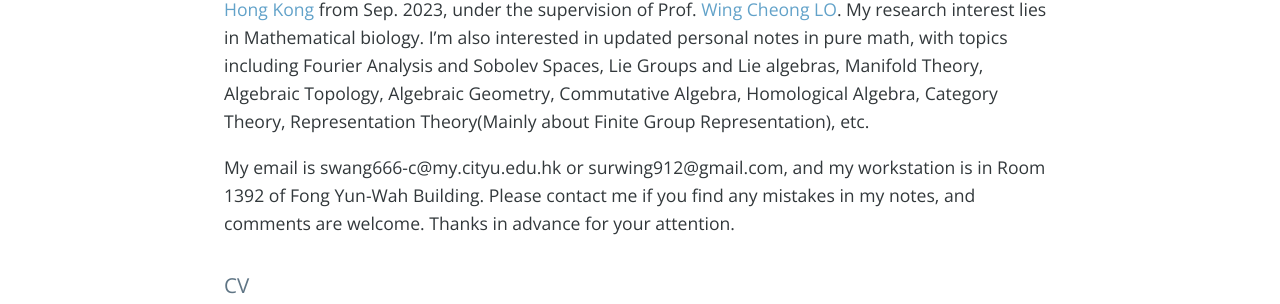
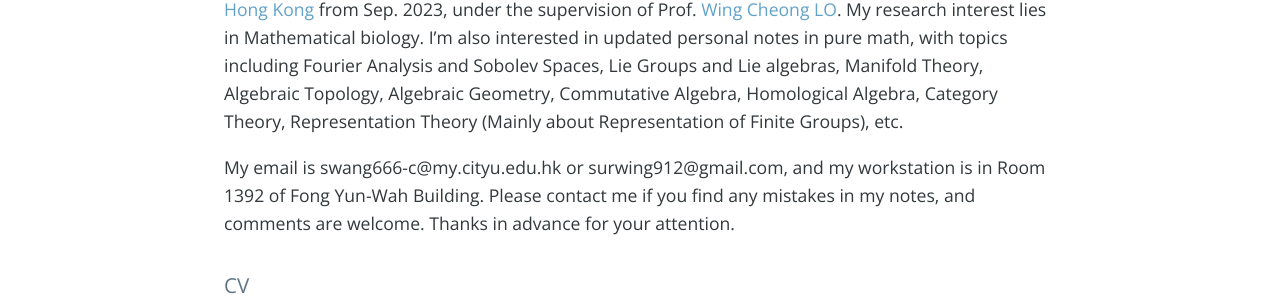
Before and after one commit to Louis-shuo-wang/Louis-shuo-wang.github.io, a Jekyll site: the page built from index.md, in a window 1280 px wide. Shown: the part 427-731 px from the top of the page. Built offline with Jekyll 4.4.1, drawn with Linux system fonts in a browser that asks for light colours; nearby versions of some CDN libraries; our own code applies the rules of GitHub Pages for plain Markdown files; the list of posts is cut into pages by our own code; comment, search, counter and statistics services are not loaded.

Commit message:
Update index.md

```diff
--- a/index.md
+++ b/index.md
@@ -1,5 +1,5 @@
 ### Welcome to my homepage!
-Hello, I'm Shuo Wang, a first-year Ph.D. student from [Department of Mathematics](https://www.cityu.edu.hk/ma/) of [City University of Hong Kong](https://www.cityu.edu.hk) from Sep. 2023, under the supervision of Prof. [Wing Cheong LO](https://www.cityu.edu.hk/stfprofile/wingclo.htm). My research interest lies in Mathematical biology. I'm also interested in updated personal notes in pure math, with topics including Fourier Analysis and Sobolev Spaces, Lie Groups and Lie algebras, Manifold Theory, Algebraic Topology, Algebraic Geometry, Commutative Algebra, Homological Algebra, Category Theory, Representation Theory(Mainly about Finite Group Representation), etc.
+Hello, I'm Shuo Wang, a first-year Ph.D. student from [Department of Mathematics](https://www.cityu.edu.hk/ma/) of [City University of Hong Kong](https://www.cityu.edu.hk) from Sep. 2023, under the supervision of Prof. [Wing Cheong LO](https://www.cityu.edu.hk/stfprofile/wingclo.htm). My research interest lies in Mathematical biology. I'm also interested in updated personal notes in pure math, with topics including Fourier Analysis and Sobolev Spaces, Lie Groups and Lie algebras, Manifold Theory, Algebraic Topology, Algebraic Geometry, Commutative Algebra, Homological Algebra, Category Theory, Representation Theory (Mainly about Representation of Finite Groups), etc.
 
 My email is swang666-c@my.cityu.edu.hk or surwing912@gmail.com, and my workstation is in Room 1392 of Fong Yun-Wah Building. Please contact me if you find any mistakes in my notes, and comments are welcome. Thanks in advance for your attention.
 
```
